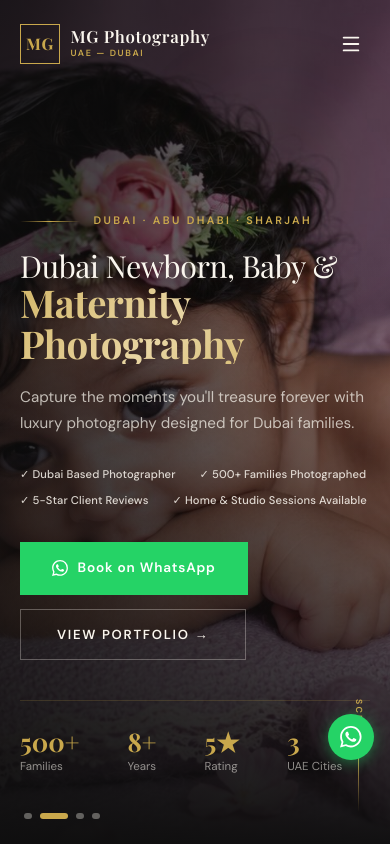
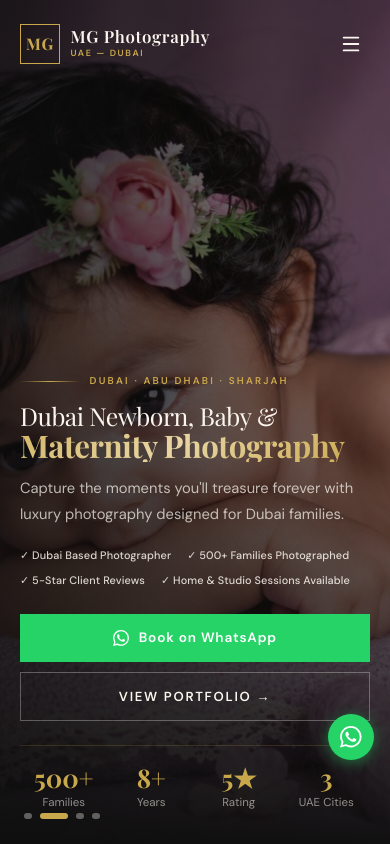
Before and after one commit to mgphotographyglobal/mgphotographyglobal, a Next.js app: page / in a window 390 px wide. Shown: the top 844 px of the page. Built offline with nearby package versions, Linux system fonts and the light colour scheme; a web font is replaced by a local one.

Commit message:
Add files via upload

```diff
--- a/app/globals.css
+++ b/app/globals.css
@@ -695,3 +695,214 @@ img {
   border-color: rgba(201,168,76,0.5) !important;
   color: var(--gold) !important;
 }
+
+/* ═══════════════════════════════════════════════════════════════════
+   HOMEPAGE MOBILE FIXES
+   Scoped strictly to max-width: 767px — desktop layout is untouched.
+   Fixes: hero/header overlap, horizontal overflow (dead-CSS grid bugs,
+   negative margins, uncollapsed 2-col grids), CTA sizing, mosaic
+   layouts, section stacking.
+   ═══════════════════════════════════════════════════════════════════ */
+@media (max-width: 767px) {
+
+  /* Global overflow safety net — belt and suspenders on top of the
+     existing body { overflow-x: hidden }. Ensures no element can
+     force the viewport wider than 100%. */
+  html, body { max-width: 100%; }
+
+  /* ─── HERO ──────────────────────────────────────────────────────
+     Root cause of the logo/heading overlap: hero content is
+     bottom-anchored (align-items: flex-end) inside a 100svh section
+     with no offset for the fixed header. On short/narrow viewports
+     the stacked content was taller than the available space and
+     got pushed up underneath the header. Fix: reserve header height
+     as top padding, and shrink content so it comfortably fits. */
+  .hero-section {
+    padding-top: 4.75rem;
+  }
+  .hero-inner {
+    padding-bottom: 2rem !important;
+  }
+  .hero-content {
+    max-width: 100% !important;
+  }
+  .hero-location {
+    margin-bottom: 0.85rem !important;
+    gap: 0.6rem !important;
+    font-size: 0.62rem !important;
+  }
+  .hero-heading {
+    margin-bottom: 0.85rem !important;
+  }
+  /* ~18% reduction from the previous mobile clamp minimums */
+  .hero-heading-line1 { font-size: 1.55rem !important; }
+  .hero-heading-line2 { font-size: 1.95rem !important; }
+  .hero-subtext {
+    max-width: 100% !important;
+    margin-bottom: 1.25rem !important;
+    font-size: 0.92rem !important;
+  }
+  .hero-trust-badges {
+    gap: 0.4rem 1rem !important;
+    margin-bottom: 1.5rem !important;
+  }
+  .hero-trust-badges span { font-size: 0.68rem !important; }
+
+  /* Hero CTAs — stacked, full width, slightly shorter, better gap */
+  .hero-cta-group {
+    flex-direction: column !important;
+    align-items: stretch !important;
+    gap: 0.65rem !important;
+  }
+  .hero-cta-btn {
+    width: 100% !important;
+    justify-content: center !important;
+    padding: 0.8rem 1.5rem !important;
+    min-height: 46px;
+  }
+
+  /* Stats strip — even spacing, clean alignment */
+  .hero-stats-bar {
+    margin-top: 1.5rem !important;
+    padding-top: 1.15rem !important;
+    gap: 1rem 0 !important;
+    justify-content: space-between !important;
+  }
+  .hero-stat-item {
+    flex: 1 1 0;
+    text-align: center;
+  }
+
+  /* Scroll cue competes for vertical space and adds clutter on
+     short screens — hide on mobile, it's a desktop nicety */
+  .hero-scroll-cue { display: none !important; }
+
+  /* ─── SECTION HEADERS (title + intro paragraph pairs) ───────────
+     "What We Create" and "Recent Sessions" headers were a rigid
+     2-col grid that squeezed both the heading and the paragraph on
+     mobile. Stack them. */
+  .section-header-grid {
+    grid-template-columns: 1fr !important;
+    gap: 1rem !important;
+  }
+  .section-header-grid p { padding-bottom: 0 !important; }
+
+  /* ─── SERVICE MOSAIC ("What We Create") ──────────────────────────
+     This class existed as dead CSS before (never applied to the
+     grid element), so mobile was silently rendering 4 tiny columns.
+     Now fixed to a clean 2-col mosaic with taller rows so titles
+     and subtitles never get cropped. */
+  .service-tile-grid {
+    grid-template-columns: 1fr 1fr !important;
+    grid-auto-rows: 190px !important;
+    gap: 2px !important;
+  }
+  .service-tile-grid > a {
+    grid-column: span 1 !important;
+    grid-row: span 1 !important;
+  }
+  .service-tile-grid > a.service-tile-hero {
+    grid-column: span 2 !important;
+    grid-row: span 1 !important;
+    grid-auto-rows: 240px;
+  }
+  .service-tile-caption { padding: 1rem !important; }
+  .service-tile-title { font-size: 0.95rem !important; }
+  .service-tile-subtitle { font-size: 0.7rem !important; }
+
+  /* ─── RECENT SESSIONS GALLERY ─────────────────────────────────────
+     Had zero mobile handling at all — same fixed 4-col grid issue. */
+  .recent-sessions-grid {
+    grid-template-columns: 1fr 1fr !important;
+    grid-auto-rows: 150px !important;
+    gap: 2px !important;
+  }
+  .recent-sessions-grid > .recent-session-tile {
+    grid-column: span 1 !important;
+    grid-row: span 1 !important;
+  }
+
+  /* ─── STORYTELLING SPLIT ("Tiny fingers...") ─────────────────────
+     Real overflow bug: -2rem negative margin + a decorative frame
+     with a -1.5rem offset, inside a 2-col grid that never collapsed
+     on mobile. Stack to 1 column and zero out the offsets. */
+  .story-split-grid {
+    grid-template-columns: 1fr !important;
+    gap: 2rem !important;
+  }
+  .story-split-img {
+    margin-left: 0 !important;
+    aspect-ratio: 4/3 !important;
+  }
+  .story-split-frame { display: none !important; }
+  .story-split-text { padding-right: 0 !important; }
+
+  /* ─── FAMILY TRUST OVERLAY TEXT ──────────────────────────────────
+     Absolutely-positioned text box with only a right offset and no
+     left constraint — on narrow screens it could crowd or overflow
+     past the edge. Constrain it properly and reduce the image
+     section height so it isn't excessive on mobile. */
+  .family-trust-box {
+    right: 1.25rem !important;
+    left: 1.25rem !important;
+    max-width: none !important;
+  }
+
+  /* ─── OUR STORY PHOTO GRID ────────────────────────────────────────
+     The 3-column asymmetric grid (1.2fr / 0.8fr / 1fr) is far too
+     tight on mobile. Simplify to a balanced 2-col grid. */
+  .story-photo-grid {
+    grid-template-columns: 1fr 1fr !important;
+    grid-template-rows: auto !important;
+  }
+  .story-photo-tall {
+    grid-row: span 1 !important;
+    aspect-ratio: 3/4 !important;
+  }
+  .story-photo-grid > div:nth-child(4) {
+    grid-column: span 2 !important;
+  }
+
+  /* ─── FOLLOW OUR WORK SPLIT ───────────────────────────────────────
+     Image + text side-by-side becomes image-on-top, text-below. */
+  .follow-work-grid {
+    grid-template-columns: 1fr !important;
+    min-height: auto !important;
+  }
+  .follow-work-img {
+    height: 280px;
+  }
+
+  /* ─── TESTIMONIALS ─────────────────────────────────────────────── */
+  .testimonials-grid {
+    grid-template-columns: 1fr !important;
+    gap: 2.5rem !important;
+  }
+  .testimonials-sticky {
+    position: static !important;
+  }
+
+  /* ─── STICKY BOTTOM CTA — equal heights, even spacing ─────────── */
+  .mobile-sticky-cta {
+    gap: 0.5rem !important;
+    align-items: stretch !important;
+  }
+  .sticky-btn-wa,
+  .sticky-btn-call,
+  .sticky-btn-book {
+    min-height: 46px;
+    padding-left: 0.5rem !important;
+    padding-right: 0.5rem !important;
+  }
+}
+
+/* ─── Extra-small phones (320–374px) ────────────────────────────────
+   A touch more compression so the hero and mosaic never feel cramped
+   on the smallest devices. */
+@media (max-width: 374px) {
+  .hero-heading-line1 { font-size: 1.4rem !important; }
+  .hero-heading-line2 { font-size: 1.75rem !important; }
+  .hero-trust-badges span { font-size: 0.64rem !important; }
+  .service-tile-grid { grid-auto-rows: 165px !important; }
+  .service-tile-grid > a.service-tile-hero { grid-auto-rows: 210px; }
+}
--- a/app/page.tsx
+++ b/app/page.tsx
@@ -193,31 +193,31 @@ export default function HomePage() {
       <MobileStickyCTA />
 
       {/* ── HERO ─────────────────────────────────────────────────────────── */}
-      <section style={{ position: "relative", height: "100svh", minHeight: "640px", overflow: "hidden", display: "flex", alignItems: "flex-end" }}>
+      <section className="hero-section" style={{ position: "relative", height: "100svh", minHeight: "640px", overflow: "hidden", display: "flex", alignItems: "flex-end" }}>
         <HeroCarousel slides={heroSlides} />
         <div style={{ position: "absolute", inset: 0, background: "linear-gradient(105deg, rgba(13,13,13,0.88) 0%, rgba(13,13,13,0.60) 45%, rgba(13,13,13,0.18) 100%)" }} />
         <div style={{ position: "absolute", inset: 0, background: "linear-gradient(to top, rgba(13,13,13,0.97) 0%, rgba(13,13,13,0.35) 45%, transparent 72%)" }} />
         <div style={{ position: "absolute", top: "10%", right: "5%", width: "50vw", height: "50vw", maxWidth: "600px", maxHeight: "600px", borderRadius: "50%", background: "radial-gradient(circle, rgba(201,168,76,0.08) 0%, transparent 70%)", filter: "blur(60px)", pointerEvents: "none" }} />
 
-        <div className="container-luxury" style={{ position: "relative", zIndex: 10, paddingBottom: "clamp(3rem, 8vh, 6rem)" }}>
-          <div style={{ maxWidth: "700px" }}>
+        <div className="container-luxury hero-inner" style={{ position: "relative", zIndex: 10, paddingBottom: "clamp(3rem, 8vh, 6rem)" }}>
+          <div className="hero-content" style={{ maxWidth: "700px" }}>
             {/* Location label */}
-            <div className="label" style={{ marginBottom: "1.25rem", display: "flex", alignItems: "center", gap: "0.85rem" }}>
+            <div className="label hero-location" style={{ marginBottom: "1.25rem", display: "flex", alignItems: "center", gap: "0.85rem" }}>
               <div className="gold-line" />
               Dubai · Abu Dhabi · Sharjah
             </div>
 
             {/* H1 — keyword-rich, conversion-focused */}
-            <h1 style={{ fontFamily: "var(--font-display)", lineHeight: 1.06, letterSpacing: "-0.03em", marginBottom: "1.25rem" }}>
-              <span style={{ display: "block", fontSize: "clamp(1.9rem, 5vw, 4rem)", color: "var(--cream)", fontWeight: 400 }}>Dubai Newborn, Baby &</span>
-              <span style={{ display: "block", fontSize: "clamp(2.4rem, 6.5vw, 5.5rem)", fontWeight: 700, background: "linear-gradient(135deg, var(--gold-light) 0%, var(--gold-pale) 45%, var(--gold) 100%)", WebkitBackgroundClip: "text", WebkitTextFillColor: "transparent", backgroundClip: "text" }}>Maternity Photography</span>
+            <h1 className="hero-heading" style={{ fontFamily: "var(--font-display)", lineHeight: 1.06, letterSpacing: "-0.03em", marginBottom: "1.25rem" }}>
+              <span className="hero-heading-line1" style={{ display: "block", fontSize: "clamp(1.9rem, 5vw, 4rem)", color: "var(--cream)", fontWeight: 400 }}>Dubai Newborn, Baby &</span>
+              <span className="hero-heading-line2" style={{ display: "block", fontSize: "clamp(2.4rem, 6.5vw, 5.5rem)", fontWeight: 700, background: "linear-gradient(135deg, var(--gold-light) 0%, var(--gold-pale) 45%, var(--gold) 100%)", WebkitBackgroundClip: "text", WebkitTextFillColor: "transparent", backgroundClip: "text" }}>Maternity Photography</span>
             </h1>
-            <p className="body-lg" style={{ maxWidth: "500px", marginBottom: "1.75rem", fontSize: "clamp(0.95rem, 1.8vw, 1.1rem)" }}>
+            <p className="body-lg hero-subtext" style={{ maxWidth: "500px", marginBottom: "1.75rem", fontSize: "clamp(0.95rem, 1.8vw, 1.1rem)" }}>
               Capture the moments you'll treasure forever with luxury photography designed for Dubai families.
             </p>
 
             {/* Trust indicators — visible above the fold */}
-            <div style={{ display: "flex", flexWrap: "wrap", gap: "0.5rem 1.5rem", marginBottom: "2rem" }}>
+            <div className="hero-trust-badges" style={{ display: "flex", flexWrap: "wrap", gap: "0.5rem 1.5rem", marginBottom: "2rem" }}>
               {[
                 "✓ Dubai Based Photographer",
                 "✓ 500+ Families Photographed",
@@ -231,10 +231,10 @@ export default function HomePage() {
             </div>
 
             {/* Primary CTAs */}
-            <div style={{ display: "flex", flexWrap: "wrap", gap: "0.875rem", alignItems: "center" }}>
+            <div className="hero-cta-group" style={{ display: "flex", flexWrap: "wrap", gap: "0.875rem", alignItems: "center" }}>
               <a
                 href={WA_BOOK}
-                className="btn-whatsapp"
+                className="btn-whatsapp hero-cta-btn"
                 style={{ fontSize: "0.85rem", padding: "0.95rem 2rem" }}
                 target="_blank"
                 rel="noopener noreferrer"
@@ -242,15 +242,15 @@ export default function HomePage() {
                 <WAIcon />
                 Book on WhatsApp
               </a>
-              <a href="/newborn-photography/" className="btn-outline" style={{ fontSize: "0.82rem" }}>
+              <a href="/newborn-photography/" className="btn-outline hero-cta-btn" style={{ fontSize: "0.82rem" }}>
                 View Portfolio →
               </a>
             </div>
 
             {/* Stats bar */}
-            <div style={{ marginTop: "2.5rem", display: "flex", flexWrap: "wrap", gap: "1.5rem 3rem", paddingTop: "1.75rem", borderTop: "1px solid rgba(201,168,76,0.18)" }}>
+            <div className="hero-stats-bar" style={{ marginTop: "2.5rem", display: "flex", flexWrap: "wrap", gap: "1.5rem 3rem", paddingTop: "1.75rem", borderTop: "1px solid rgba(201,168,76,0.18)" }}>
               {[["500+","Families"],["8+","Years"],["5★","Rating"],["3","UAE Cities"]].map(([val,lab]) => (
-                <div key={lab}>
+                <div key={lab} className="hero-stat-item">
                   <div style={{ fontFamily: "var(--font-display)", fontSize: "1.6rem", color: "var(--gold)", fontWeight: 700, lineHeight: 1 }}>{val}</div>
                   <div className="body-sm" style={{ fontSize: "0.72rem", marginTop: "0.2rem" }}>{lab}</div>
                 </div>
@@ -259,7 +259,7 @@ export default function HomePage() {
           </div>
         </div>
 
-        <div style={{ position: "absolute", bottom: "2rem", right: "clamp(1.5rem, 5vw, 4rem)", display: "flex", flexDirection: "column", alignItems: "center", gap: "0.4rem", zIndex: 10 }}>
+        <div className="hero-scroll-cue" style={{ position: "absolute", bottom: "2rem", right: "clamp(1.5rem, 5vw, 4rem)", display: "flex", flexDirection: "column", alignItems: "center", gap: "0.4rem", zIndex: 10 }}>
           <div className="label" style={{ fontSize: "0.55rem", writingMode: "vertical-rl", letterSpacing: "0.25em" }}>Scroll</div>
           <div style={{ width: "1px", height: "60px", background: "linear-gradient(to bottom, var(--gold), transparent)" }} />
         </div>
@@ -322,12 +322,12 @@ export default function HomePage() {
       {/* ── EMOTIONAL STORYTELLING ── teddy close-up ─────────────────────── */}
       <section style={{ background: "var(--black)", padding: "clamp(5rem,12vw,9rem) 0", overflow: "hidden" }}>
         <div className="container-luxury">
-          <div style={{ display: "grid", gridTemplateColumns: "1fr 1fr", gap: "clamp(3rem,6vw,7rem)", alignItems: "center" }}>
-            <div style={{ position: "relative", aspectRatio: "4/5", marginLeft: "-2rem" }}>
+          <div className="story-split-grid" style={{ display: "grid", gridTemplateColumns: "1fr 1fr", gap: "clamp(3rem,6vw,7rem)", alignItems: "center" }}>
+            <div className="story-split-img" style={{ position: "relative", aspectRatio: "4/5", marginLeft: "-2rem" }}>
               <Image src="/images/story-teddy-closeup.png" alt="Newborn baby holding teddy bear — intimate close-up newborn photography Dubai" fill style={{ objectFit: "cover" }} />
-              <div style={{ position: "absolute", bottom: "-1.5rem", right: "-1.5rem", width: "60%", height: "60%", border: "1px solid rgba(201,168,76,0.25)", zIndex: -1 }} />
+              <div className="story-split-frame" style={{ position: "absolute", bottom: "-1.5rem", right: "-1.5rem", width: "60%", height: "60%", border: "1px solid rgba(201,168,76,0.25)", zIndex: -1 }} />
             </div>
-            <div style={{ paddingRight: "2rem" }}>
+            <div className="story-split-text" style={{ paddingRight: "2rem" }}>
               <div className="label" style={{ marginBottom: "1.5rem" }}>The First Days</div>
               <h2 style={{ fontFamily: "var(--font-display)", fontSize: "clamp(2rem,4vw,3.5rem)", lineHeight: 1.1, letterSpacing: "-0.025em", marginBottom: "1.5rem" }}>
                 Tiny fingers.<br />A world of<br /><em style={{ color: "var(--gold)" }}>pure wonder.</em>
@@ -365,7 +365,7 @@ export default function HomePage() {
           <Image src="/images/trust-parent-hands.png" alt="Family photographer Dubai — parent hands surrounding newborn baby" fill style={{ objectFit: "cover", objectPosition: "center 30%" }} />
           <div style={{ position: "absolute", inset: 0, background: "linear-gradient(to right, rgba(10,10,10,0.0) 40%, rgba(10,10,10,0.88) 100%)" }} />
           <div style={{ position: "absolute", inset: 0, background: "linear-gradient(to top, rgba(10,10,10,0.7) 0%, transparent 50%)" }} />
-          <div style={{ position: "absolute", right: "clamp(1.5rem,8vw,8rem)", top: "50%", transform: "translateY(-50%)", maxWidth: "420px", zIndex: 10 }}>
+          <div className="family-trust-box" style={{ position: "absolute", right: "clamp(1.5rem,8vw,8rem)", top: "50%", transform: "translateY(-50%)", maxWidth: "420px", zIndex: 10 }}>
             <div className="label" style={{ marginBottom: "1.25rem" }}>Family Connection</div>
             <h2 style={{ fontFamily: "var(--font-display)", fontSize: "clamp(1.8rem,3.5vw,3rem)", color: "var(--cream)", lineHeight: 1.12, letterSpacing: "-0.02em", marginBottom: "1.25rem" }}>
               Protected by love.<br /><span className="text-gold-gradient">Preserved forever.</span>
@@ -384,7 +384,7 @@ export default function HomePage() {
       {/* ── WHAT WE CREATE ── editorial service tiles ─────────────────────── */}
       <section style={{ background: "var(--black)", padding: "clamp(5rem,10vw,8rem) 0" }}>
         <div className="container-luxury">
-          <div style={{ display: "grid", gridTemplateColumns: "1fr 1fr", gap: "2rem", alignItems: "end", marginBottom: "clamp(3rem,6vw,5rem)" }}>
+          <div className="section-header-grid" style={{ display: "grid", gridTemplateColumns: "1fr 1fr", gap: "2rem", alignItems: "end", marginBottom: "clamp(3rem,6vw,5rem)" }}>
             <div>
               <div className="label" style={{ marginBottom: "1rem" }}>What We Create</div>
               <h2 style={{ fontFamily: "var(--font-display)", fontSize: "clamp(2rem,4.5vw,4rem)", lineHeight: 1.08, letterSpacing: "-0.03em" }}>
@@ -396,7 +396,7 @@ export default function HomePage() {
             </p>
           </div>
 
-          <div style={{
+          <div className="service-tile-grid" style={{
             display: "grid",
             gridTemplateColumns: "repeat(4, 1fr)",
             gridAutoRows: "280px",
@@ -410,7 +410,7 @@ export default function HomePage() {
                 <a
                   key={service.href}
                   href={service.href}
-                  className="service-tile"
+                  className={`service-tile${isHero ? " service-tile-hero" : ""}`}
                   style={{
                     position: "relative",
                     overflow: "hidden",
@@ -426,6 +426,7 @@ export default function HomePage() {
                       src={service.img}
                       alt={`${service.title} Dubai — MG Photography UAE`}
                       fill
+                      sizes="(max-width: 767px) 50vw, 25vw"
                       style={{ objectFit: "cover", objectPosition: service.objectPos, transition: "transform 0.7s cubic-bezier(0.25,0.46,0.45,0.94)" }}
                       className="service-tile-img"
                     />
@@ -443,14 +444,14 @@ export default function HomePage() {
                     background: "var(--gold)",
                     transition: "width 0.4s cubic-bezier(0.16,1,0.3,1)",
                   }} />
-                  <div style={{ position: "absolute", bottom: 0, left: 0, right: 0, padding: "1.5rem" }}>
+                  <div className="service-tile-caption" style={{ position: "absolute", bottom: 0, left: 0, right: 0, padding: "1.5rem" }}>
                     <div className="label" style={{ fontSize: "0.56rem", color: "rgba(201,168,76,0.6)", marginBottom: "0.4rem" }}>0{i + 1}</div>
-                    <h3 style={{
+                    <h3 className="service-tile-title" style={{
                       fontFamily: "var(--font-display)",
                       fontSize: isHero ? "1.5rem" : "1.1rem",
                       color: "var(--cream)", fontWeight: 500, lineHeight: 1.2, marginBottom: "0.3rem",
                     }}>{service.title}</h3>
-                    <p className="body-sm" style={{ fontSize: "0.78rem" }}>{service.subtitle}</p>
+                    <p className="body-sm service-tile-subtitle" style={{ fontSize: "0.78rem" }}>{service.subtitle}</p>
                   </div>
                 </a>
               );
@@ -475,8 +476,8 @@ export default function HomePage() {
             </p>
           </div>
 
-          <div style={{ display: "grid", gridTemplateColumns: "1.2fr 0.8fr 1fr", gridTemplateRows: "auto auto", gap: "0.75rem", marginBottom: "4rem" }}>
-            <div style={{ position: "relative", gridRow: "span 2", aspectRatio: "3/4" }}>
+          <div className="story-photo-grid" style={{ display: "grid", gridTemplateColumns: "1.2fr 0.8fr 1fr", gridTemplateRows: "auto auto", gap: "0.75rem", marginBottom: "4rem" }}>
+            <div className="story-photo-tall" style={{ position: "relative", gridRow: "span 2", aspectRatio: "3/4" }}>
               <Image src="/images/story-rainbow-smile.png" alt="Baby smiling in rainbow wrap — baby photography Dubai milestone session" fill style={{ objectFit: "cover" }} />
               <div style={{ position: "absolute", bottom: "1rem", left: "1rem", background: "rgba(13,13,13,0.65)", backdropFilter: "blur(8px)", padding: "0.4rem 0.75rem" }}>
                 <span style={{ fontFamily: "var(--font-body)", fontSize: "0.62rem", color: "var(--gold)", letterSpacing: "0.12em", textTransform: "uppercase" }}>Joy</span>
@@ -519,7 +520,7 @@ export default function HomePage() {
       {/* ── RECENT SESSIONS ──────────────────────────────────────────────── */}
       <section style={{ background: "var(--black)", padding: "clamp(5rem,10vw,8rem) 0" }}>
         <div className="container-luxury">
-          <div style={{ display: "grid", gridTemplateColumns: "1fr 1fr", gap: "2rem", alignItems: "end", marginBottom: "clamp(3rem,6vw,5rem)" }}>
+          <div className="section-header-grid" style={{ display: "grid", gridTemplateColumns: "1fr 1fr", gap: "2rem", alignItems: "end", marginBottom: "clamp(3rem,6vw,5rem)" }}>
             <div>
               <div className="label" style={{ marginBottom: "1rem" }}>Recent Sessions</div>
               <h2 style={{ fontFamily: "var(--font-display)", fontSize: "clamp(2rem,4.5vw,4rem)", lineHeight: 1.08, letterSpacing: "-0.03em" }}>
@@ -531,7 +532,7 @@ export default function HomePage() {
             </p>
           </div>
 
-          <div style={{
+          <div className="recent-sessions-grid" style={{
             display: "grid",
             gridTemplateColumns: "repeat(4, 1fr)",
             gridAutoRows: "220px",
@@ -540,7 +541,7 @@ export default function HomePage() {
             {recentSessions.map((session, i) => (
               <div
                 key={session.src}
-                className="service-tile"
+                className="service-tile recent-session-tile"
                 style={{
                   position: "relative",
                   overflow: "hidden",
@@ -571,8 +572,8 @@ export default function HomePage() {
       {/* ── TESTIMONIALS ─────────────────────────────────────────────────── */}
       <section style={{ background: "var(--black-rich)", padding: "clamp(5rem,10vw,8rem) 0" }}>
         <div className="container-luxury">
-          <div style={{ display: "grid", gridTemplateColumns: "1fr 2fr", gap: "5rem", alignItems: "start" }}>
-            <div style={{ position: "sticky", top: "6rem" }}>
+          <div className="testimonials-grid" style={{ display: "grid", gridTemplateColumns: "1fr 2fr", gap: "5rem", alignItems: "start" }}>
+            <div className="testimonials-sticky" style={{ position: "sticky", top: "6rem" }}>
               <div className="label" style={{ marginBottom: "1rem" }}>Client Reviews</div>
               <h2 style={{ fontFamily: "var(--font-display)", fontSize: "clamp(2rem,3.5vw,3rem)", lineHeight: 1.12, letterSpacing: "-0.025em", marginBottom: "1.5rem" }}>
                 Stories that<br /><span className="text-gold-gradient">move us.</span>
@@ -621,8 +622,8 @@ export default function HomePage() {
 
       {/* ── FOLLOW OUR WORK ───────────────────────────────────────────────── */}
       <section style={{ background: "#0a0a0a", overflow: "hidden" }}>
-        <div style={{ display: "grid", gridTemplateColumns: "1fr 1fr", minHeight: "clamp(480px,65vh,700px)" }}>
-          <div style={{ position: "relative" }}>
+        <div className="follow-work-grid" style={{ display: "grid", gridTemplateColumns: "1fr 1fr", minHeight: "clamp(480px,65vh,700px)" }}>
+          <div className="follow-work-img" style={{ position: "relative" }}>
             <Image src="/images/story-mother-holding.png" alt="Mother holding newborn baby — maternity photographer Dubai" fill style={{ objectFit: "cover", objectPosition: "center top" }} />
           </div>
           <div style={{ background: "var(--black)", display: "flex", flexDirection: "column", justifyContent: "center", padding: "clamp(3rem,8vw,7rem) clamp(2.5rem,6vw,6rem)" }}>
```
